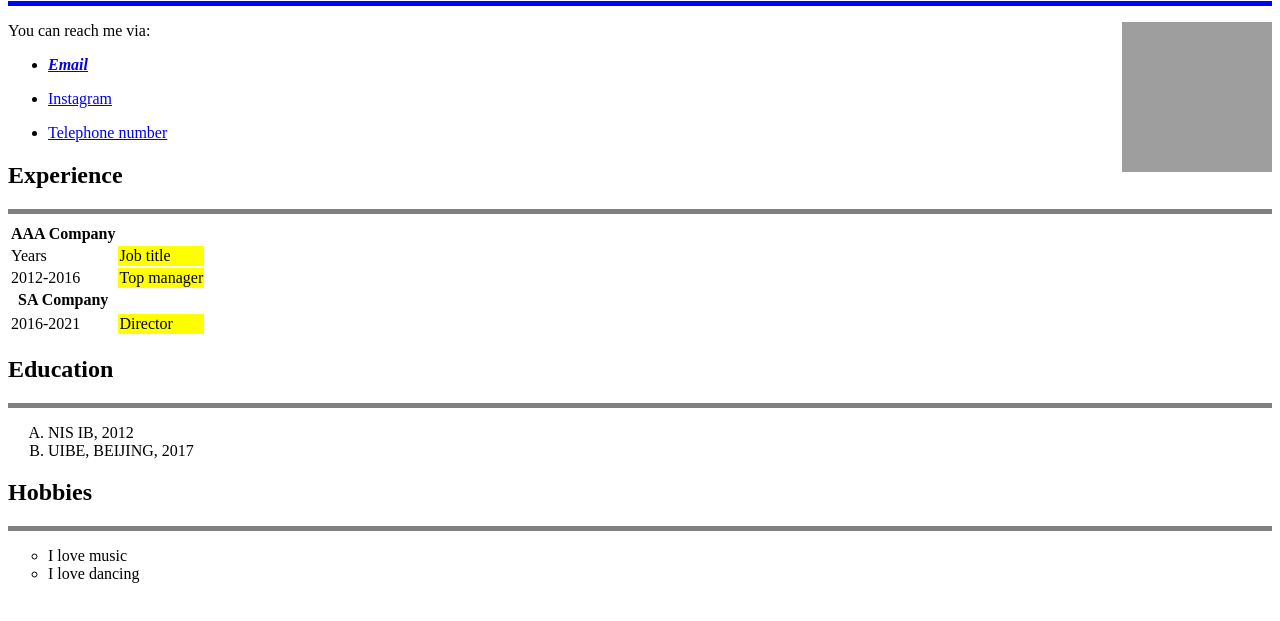
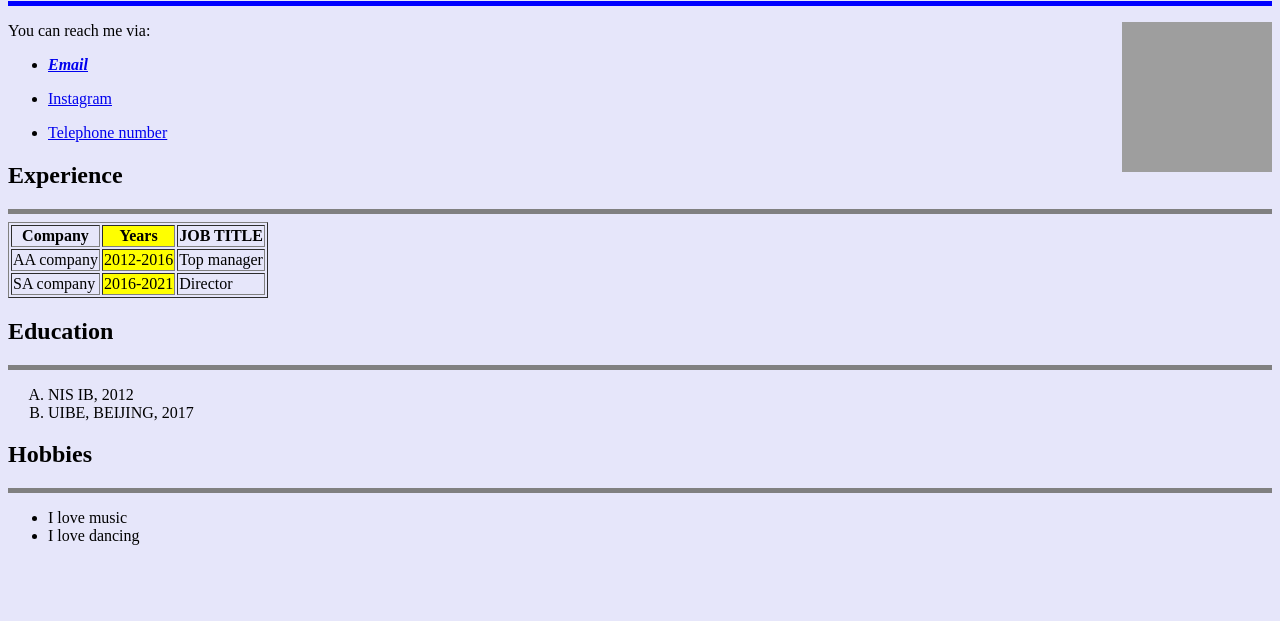
Before and after one commit to akzhunus01/my-cv-2, a plain HTML site: page index1.html in a window 1280 px wide. Shown: the part 79-700 px from the top of the page. Drawn offline with Linux system fonts and the light colour scheme; grey boxes are pictures that could not be loaded.

Commit message:
Add files via upload

```diff
--- a/index1.html
+++ b/index1.html
@@ -4,11 +4,11 @@
     <meta charset="UTF-8">
     <title>My CV</title>
 </head>
-<body>
+<body style="background-color: lavender;" >
 <h1>Aitmurat Akzhunus</h1>
 <hr size="5" noshade color="blue"/>
 <p><img src="https://citrusfoto.ru/sites/default/files/styles/work_samples/public/image/img_0021.jpg?itok=Kk5J0OS7"
-    width="150" height="150" align="right" ></p>
+  alt="My photo" width="150" height="150" align="right" ></p>
 <p>You can reach me via:</p>
     <ul>
         <li><a href="mailto:akzhunus09.03@gmail.com"> <em> <strong>Email</strong> </em> </a>  </li>
@@ -22,25 +22,22 @@
 
 <h2>Experience</h2>
 <hr size="5" noshade>
-<table>
+<table border="1" >
     <col>
 <col style="background-color: yellow">
 </colgroup>
     <thead>
-<tr><th> AAA Company</th>
+<tr><th>Company</th>
+    <th>Years</th>
+    <Th>JOB TITLE</Th>
 </tr>
-     <tr><td>Years</td>
-        <td>Job title</td>
+<tr>
+    <td>AA company</td>
+        <td>2012-2016</td>
+        <td>Top manager</td></tr>
     </tr>
     <tr>
-        <td>2012-2016</td>
-        <td>Top manager</td>
-    </tr>
-</tr>
-<tbody>
-<th>SA Company</th>
-    <tr>
-    <tr>
+        <td>SA company</td>
         <td>2016-2021</td>
         <td>Director</td>
     </tr>
@@ -54,7 +51,7 @@
 </ol>
 <h2>Hobbies</h2>
 <hr size="5" noshade>
-<ul type="circle">
+<ul>
     <li>I love music</li>
     <li>I love dancing</li>
 </ul>
```
